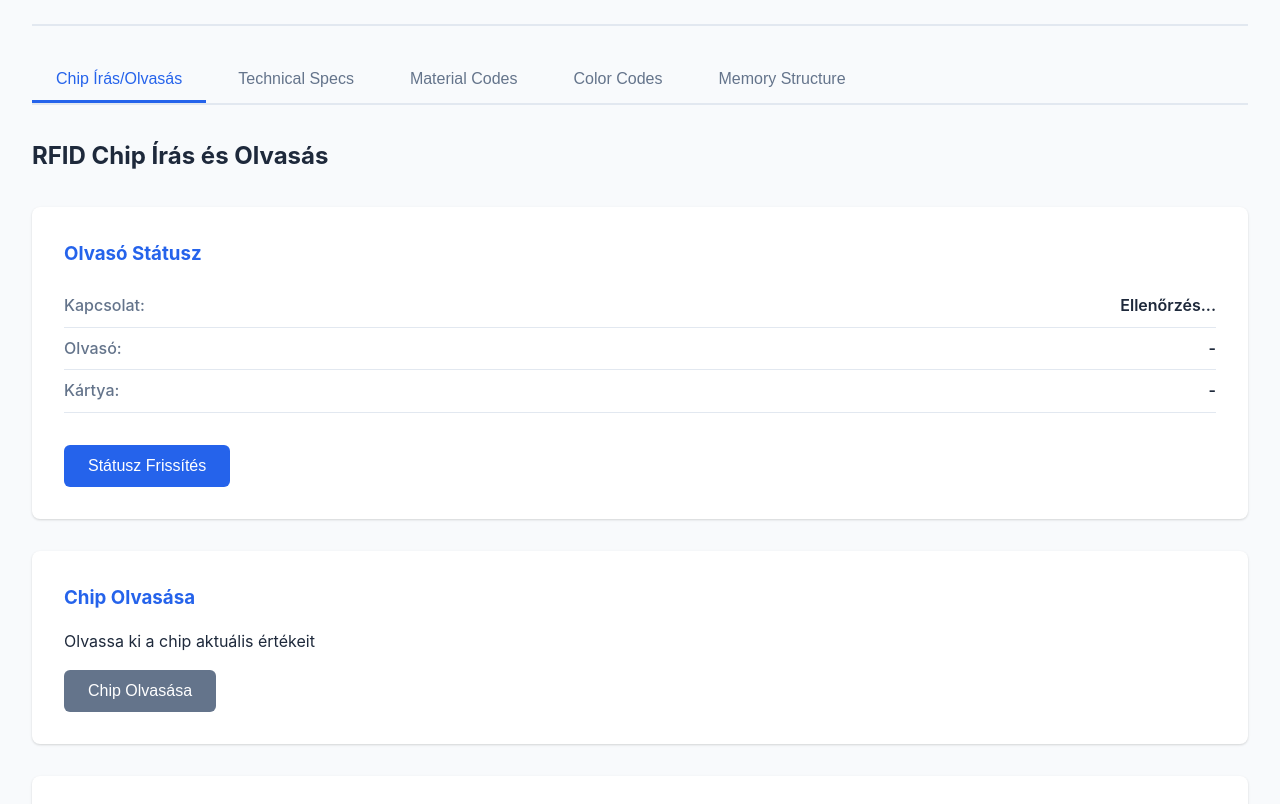
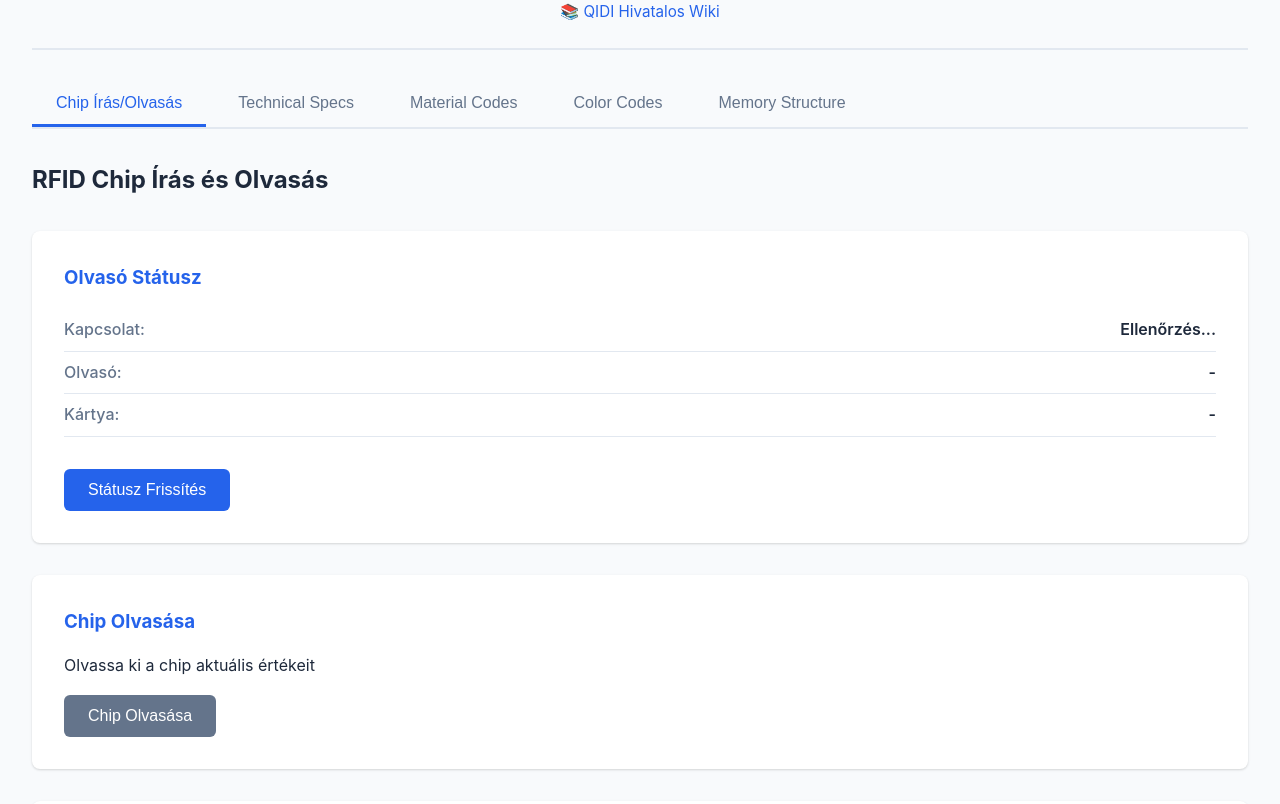
Before and after one commit to LexyGuru/Qidi_RFID_App, a website: page src/index.html in a window 1280 px wide. Shown: the part 166-970 px from the top of the page. Drawn offline with Linux system fonts and the light colour scheme.

Commit message:
Add QIDI Official Wiki link to header
- Add link to https://wiki.qidi3d.com/en/home in header
- Style wiki link with hover effects
- Translate wiki link text to all languages (HU, EN, DE)
- Link opens in new tab with security attributes

```diff
--- a/src/index.html
+++ b/src/index.html
@@ -24,6 +24,11 @@
                 </div>
             </div>
             <h1 data-i18n="app.title">RFID Tag Guide for QIDI BOX</h1>
+            <p class="wiki-link">
+                <a href="https://wiki.qidi3d.com/en/home" target="_blank" rel="noopener noreferrer" data-i18n="app.wikiLink">
+                    📚 QIDI Hivatalos Wiki
+                </a>
+            </p>
         </header>
 
         <nav class="tabs">
--- a/src/language/de.json
+++ b/src/language/de.json
@@ -1,6 +1,7 @@
 {
   "app": {
-    "title": "RFID Tag Anleitung für QIDI BOX"
+    "title": "RFID Tag Anleitung für QIDI BOX",
+    "wikiLink": "📚 QIDI Offizielles Wiki"
   },
   "tabs": {
     "write": "Chip Lesen/Schreiben",
--- a/src/language/en.json
+++ b/src/language/en.json
@@ -1,6 +1,7 @@
 {
   "app": {
-    "title": "RFID Tag Guide for QIDI BOX"
+    "title": "RFID Tag Guide for QIDI BOX",
+    "wikiLink": "📚 QIDI Official Wiki"
   },
   "tabs": {
     "write": "Chip Read/Write",
--- a/src/language/hu.json
+++ b/src/language/hu.json
@@ -1,6 +1,7 @@
 {
   "app": {
-    "title": "RFID Tag Útmutató QIDI BOX-hoz"
+    "title": "RFID Tag Útmutató QIDI BOX-hoz",
+    "wikiLink": "📚 QIDI Hivatalos Wiki"
   },
   "tabs": {
     "write": "Chip Írás/Olvasás",
--- a/src/styles.css
+++ b/src/styles.css
@@ -46,6 +46,25 @@ header h1 {
     font-size: 2.5rem;
     color: var(--primary-color);
     margin-bottom: 0.5rem;
+}
+
+.wiki-link {
+    margin-top: 0.5rem;
+    font-size: 0.95rem;
+}
+
+.wiki-link a {
+    color: var(--primary-color);
+    text-decoration: none;
+    transition: color 0.2s ease;
+    display: inline-flex;
+    align-items: center;
+    gap: 0.5rem;
+}
+
+.wiki-link a:hover {
+    color: var(--primary-dark);
+    text-decoration: underline;
 }
 
 .subtitle {
```
